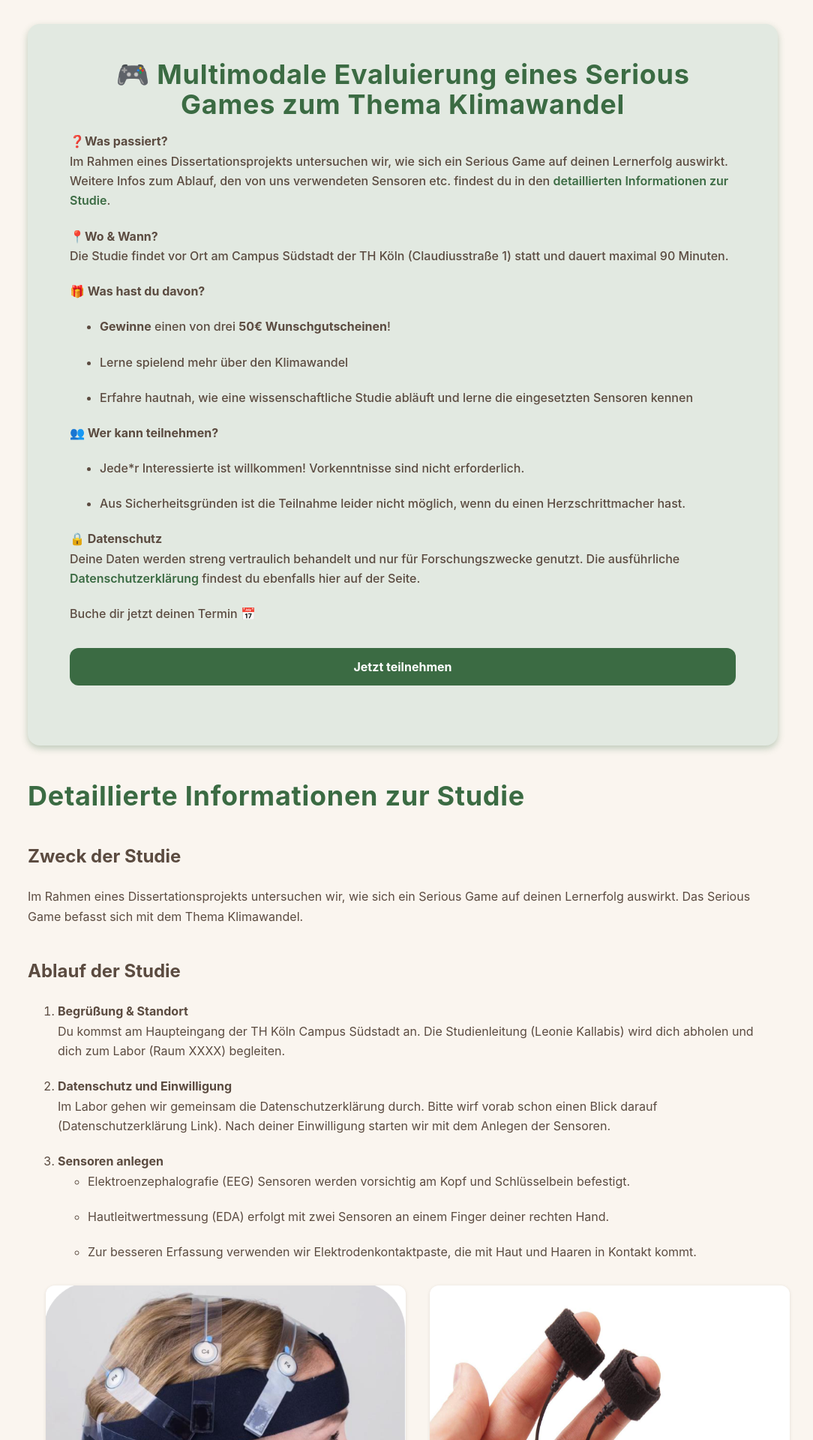
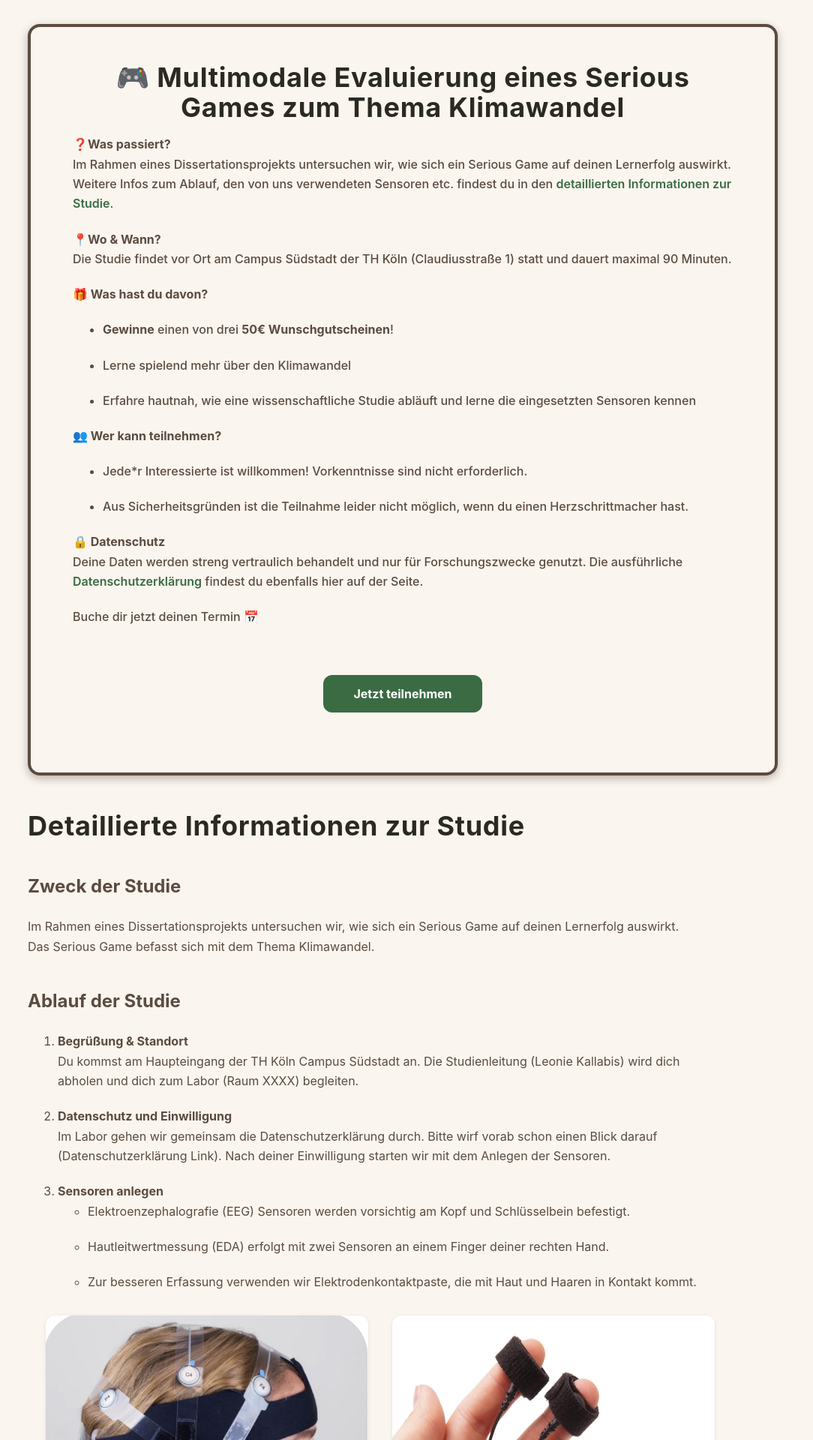
Before and after one commit to LeonieK/sg-study.github.io, a Jekyll site: the page built from index.md, in a window 1280 px wide. Shown: the top 1920 px of the page at 75% size, without its empty margins (103-1187 px from the left). Built offline with Jekyll 4.4.1, drawn with Linux system fonts in a browser that asks for light colours; our own code applies the rules of GitHub Pages for plain Markdown files.

Commit message:
Update style.css

```diff
--- a/assets/style.css
+++ b/assets/style.css
@@ -15,18 +15,18 @@ body {
   /* max-width auf 1000px erhöht für breiteren Text */
 }
 
-/* Nur Teaser mit abgerundetem Rechteck, Hintergrund & Schatten, Farben aus altem CSS */
 #teaser {
-  background-color: #E2E9E1;  /* sanftes helles Grün */
-  color: #3B6B43;             /* dunkles Grün als Textfarbe */
+  background-color: transparent;          /* keine Hintergrundfarbe */
+  border: 4px solid #5B4B40;              /* dunkelbraune, dicke Border */
+  box-shadow: 0 4px 12px rgba(91, 75, 64, 0.4); /* dunkler Schatten passend zur Border */
+  color: #3B6B43;                         /* bestehende Textfarbe beibehalten */
   font-weight: 500;
   padding: 3rem 3.5rem;
   border-radius: 16px;
   margin-bottom: 3rem;
-  box-shadow: 0 4px 10px rgba(54, 107, 67, 0.3); /* Schatten hinzugefügt */
-  text-align: left; /* linksbündig */
-  max-width: 900px; /* breiteres Rechteck */
-  margin-left: auto; /* zentriert */
+  text-align: left;
+  max-width: 900px;
+  margin-left: auto;
   margin-right: auto;
 }
 
@@ -38,31 +38,17 @@ body {
   box-shadow: none;
   padding: 0;
   margin-bottom: 3rem;
-  max-width: 720px;
+  max-width: 900px;
   color: #5B4B40; /* dunkles Braun/Grau für Text */
 }
 
-/* Leichte Trennung unter #details */
-/* Trennlinie über gesamte Webseite und breiter */
-#details {
-  border-bottom: 3px solid #D7CFC6; /* breitere Linie */
-  padding-bottom: 2rem;
-  margin-bottom: 3rem;
-  max-width: 100%; /* Linie über gesamte Breite */
-  box-sizing: border-box;
-}
-
-/* Etwas Abstand nach oben für Datenschutz */
-#datenschutz {
-  padding-top: 2rem;
-}
 
 /* Überschrift Farben aus altem CSS */
 h1 {
   font-weight: 700;
   margin-bottom: 1rem;
   letter-spacing: 0.02em;
-  color: #3B6B43; /* dunkelgrün */
+  color: #2B2A22; /* dunkelgrün */
   font-size: 2.25rem; /* kleinere Schrift */
   line-height: 1.1;
   text-align: left; /* linksbündig */
@@ -107,14 +93,11 @@ a:focus {
   cursor: pointer;
 }
 
-/* Button Styling mit alten Farben */
-/* Button zum .pdf Download mittig ausrichten */
 .btn-primary {
-  display: block; /* block-Element für zentrierung */
-  margin: 2rem auto 0;
+  display: inline-block;      /* Damit die Breite nur so breit ist wie der Inhalt */
   padding: 0.75rem 2.5rem;
   font-weight: 700;
-  font-size: 1rem; /* kleinere Schrift */
+  font-size: 1rem;
   color: #fff;
   background-color: #3B6B43;
   border-radius: 12px;
@@ -124,7 +107,10 @@ a:focus {
   transition: background-color 0.25s ease;
   cursor: pointer;
   border: none;
-  text-align: center;
+
+  /* Zentrierung des Buttons in einem Block-Container */
+  margin: 2rem auto 0;
+  text-align: center;  /* Text im Button zentriert */
 }
 
 .btn-primary:hover,
```
